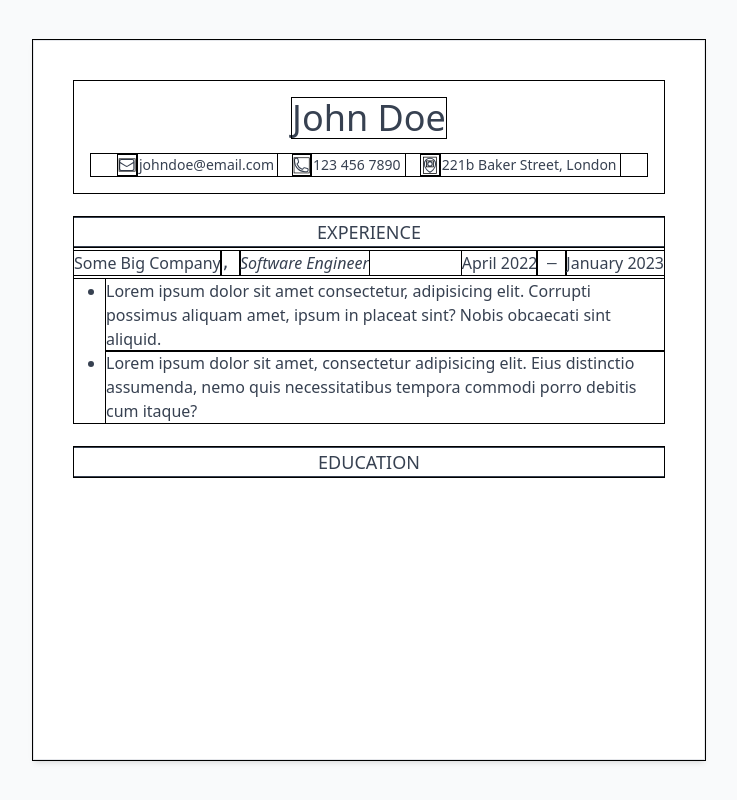
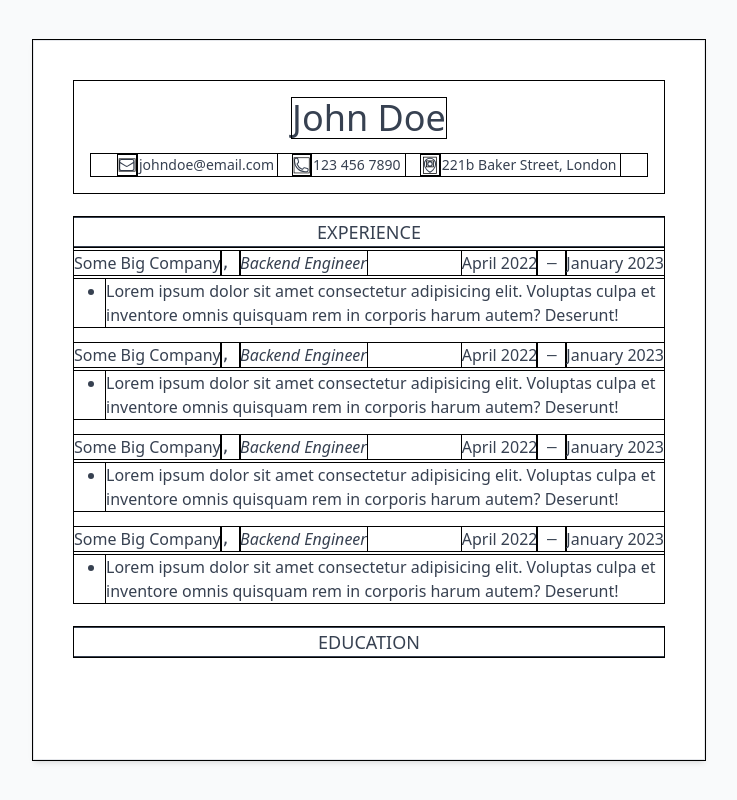
Before and after one commit to royojeda/cv-application, a React (Create React App) app: page / in a window 1280 px wide. Shown: the whole page, without its empty margins (271-1008 px from the left). Built offline with nearby package versions, Linux system fonts and the light colour scheme.

Commit message:
Update Experience to store entries in state
Entries are passed to ExperienceEntry as props.

```diff
--- a/src/components/Experience.tsx
+++ b/src/components/Experience.tsx
@@ -1,14 +1,80 @@
 import React from "react";
 import ExperienceEntry from "./ExperienceEntry";
 
-export default class Experience extends React.Component {
+interface ExperienceState {
+  entries: {
+    id: number;
+    company: string;
+    position: string;
+    startMonth: string;
+    endMonth: string;
+    details: string;
+  }[];
+  nextId: number;
+}
+
+export default class Experience extends React.Component<
+  Record<string, never>,
+  ExperienceState
+> {
+  constructor(props: Record<string, never>) {
+    super(props);
+    this.state = {
+      entries: [
+        {
+          id: 1,
+          company: "Some Big Company",
+          position: "Backend Engineer",
+          startMonth: "2022-04",
+          endMonth: "2023-01",
+          details:
+            "Lorem ipsum dolor sit amet consectetur adipisicing elit. Voluptas culpa et inventore omnis quisquam rem in corporis harum autem? Deserunt!",
+        },
+        {
+          id: 2,
+          company: "Some Big Company",
+          position: "Backend Engineer",
+          startMonth: "2022-04",
+          endMonth: "2023-01",
+          details:
+            "Lorem ipsum dolor sit amet consectetur adipisicing elit. Voluptas culpa et inventore omnis quisquam rem in corporis harum autem? Deserunt!",
+        },
+        {
+          id: 3,
+          company: "Some Big Company",
+          position: "Backend Engineer",
+          startMonth: "2022-04",
+          endMonth: "2023-01",
+          details:
+            "Lorem ipsum dolor sit amet consectetur adipisicing elit. Voluptas culpa et inventore omnis quisquam rem in corporis harum autem? Deserunt!",
+        },
+        {
+          id: 4,
+          company: "Some Big Company",
+          position: "Backend Engineer",
+          startMonth: "2022-04",
+          endMonth: "2023-01",
+          details:
+            "Lorem ipsum dolor sit amet consectetur adipisicing elit. Voluptas culpa et inventore omnis quisquam rem in corporis harum autem? Deserunt!",
+        },
+      ],
+      nextId: 5,
+    };
+  }
+
   render() {
+    const { entries } = this.state;
+
     return (
       <div className="flex flex-col gap-1">
         <div className="border-y border-gray-700 text-center text-lg font-medium">
           EXPERIENCE
         </div>
-        <ExperienceEntry />
+        <div className="flex flex-col gap-4">
+          {entries.map((entry) => {
+            return <ExperienceEntry key={entry.id} entry={entry} />;
+          })}
+        </div>
       </div>
     );
   }
--- a/src/components/ExperienceEntry.tsx
+++ b/src/components/ExperienceEntry.tsx
@@ -1,32 +1,46 @@
 import React from "react";
 
-export default class ExperienceEntry extends React.Component {
+interface ExperienceEntryProps {
+  entry: {
+    company: string;
+    position: string;
+    startMonth: string;
+    endMonth: string;
+    details: string;
+  };
+}
+
+export default class ExperienceEntry extends React.Component<ExperienceEntryProps> {
   render() {
+    const { company, position, startMonth, endMonth, details } =
+      this.props.entry;
+
     return (
       <div className="flex flex-col gap-1">
         <div className="flex items-end justify-between gap-4">
           <div className="flex">
-            <div className="font-medium">Some Big Company</div>
+            <div className="font-medium">{company}</div>
             <pre>, </pre>
-            <div className="italic">Software Engineer</div>
+            <div className="italic">{position}</div>
           </div>
           <div className="flex">
-            <div>April 2022</div>
+            <div>
+              {new Intl.DateTimeFormat("en-US", {
+                month: "long",
+                year: "numeric",
+              }).format(new Date(startMonth))}
+            </div>
             <pre> — </pre>
-            <div>January 2023</div>
+            <div>
+              {new Intl.DateTimeFormat("en-US", {
+                month: "long",
+                year: "numeric",
+              }).format(new Date(endMonth))}
+            </div>
           </div>
         </div>
         <ul className="list-disc pl-8">
-          <li>
-            Lorem ipsum dolor sit amet consectetur, adipisicing elit. Corrupti
-            possimus aliquam amet, ipsum in placeat sint? Nobis obcaecati sint
-            aliquid.
-          </li>
-          <li>
-            Lorem ipsum dolor sit amet, consectetur adipisicing elit. Eius
-            distinctio assumenda, nemo quis necessitatibus tempora commodi porro
-            debitis cum itaque?
-          </li>
+          <li>{details}</li>
         </ul>
       </div>
     );
```
